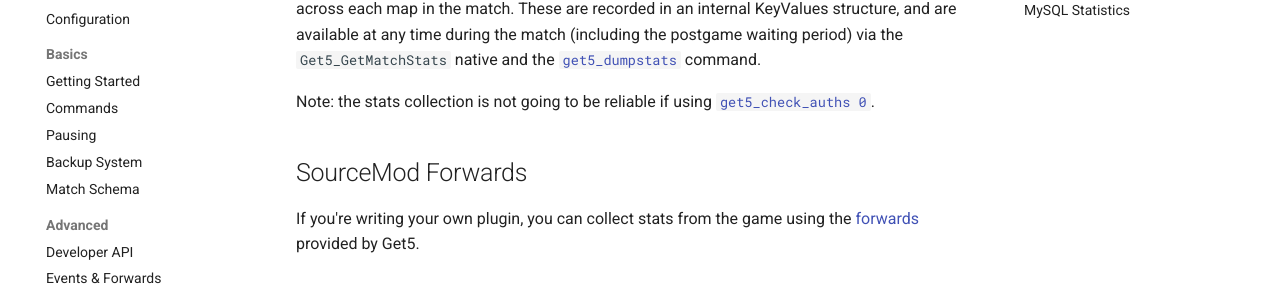
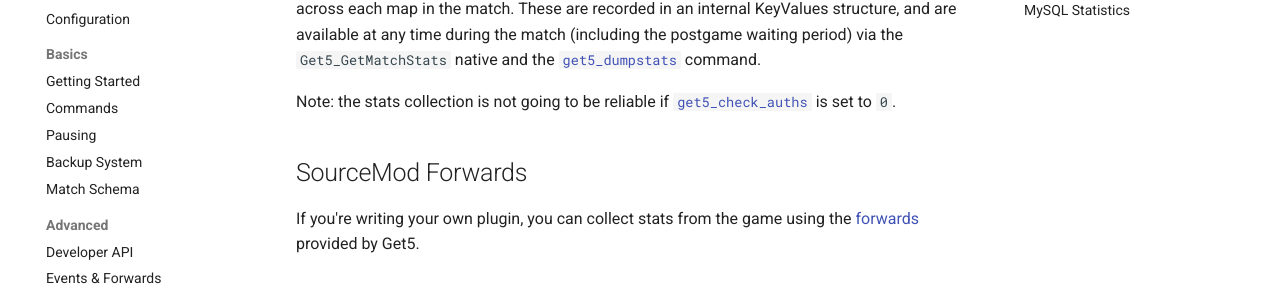
Before and after one commit to splewis/get5, an MkDocs documentation site: the page built from documentation/docs/stats_system.md, in a window 1280 px wide and 900 px high. Shown: the part 209-495 px from the top of the window. Built offline with MkDocs 1.6.1 and Material for MkDocs 9.7.7, drawn with Linux system fonts in a browser that asks for light colours; comment, search, counter and statistics services are not loaded.

Commit message:
Doc adjustments

```diff
--- a/documentation/docs/stats_system.md
+++ b/documentation/docs/stats_system.md
@@ -3,10 +3,10 @@
 When a get5 match is live, the plugin will automatically record match stats for each player, across each map in the
 match. These are recorded in an internal KeyValues structure, and are available at any time during the match (including
 the postgame waiting period) via the `Get5_GetMatchStats` native and
-the [`get5_dumpstats`](./commands.md#serveradmin-commands) command.
+the [`get5_dumpstats`](../commands/#get5_dumpstats) command.
 
-Note: the stats collection is not going to be reliable if
-using [`get5_check_auths 0`](./configuration.md#server-setup).
+Note: the stats collection is not going to be reliable if [`get5_check_auths`](../configuration/#get5_check_auths) is
+set to `0`.
 
 ## SourceMod Forwards
 
```
Also changed, not shown: documentation/docs/commands.md (+3 -3 lines), documentation/docs/configuration.md (+4 -5 lines), documentation/docs/installation.md (+1 -1 lines), documentation/docs/match_schema.md (+1 -1 lines).
